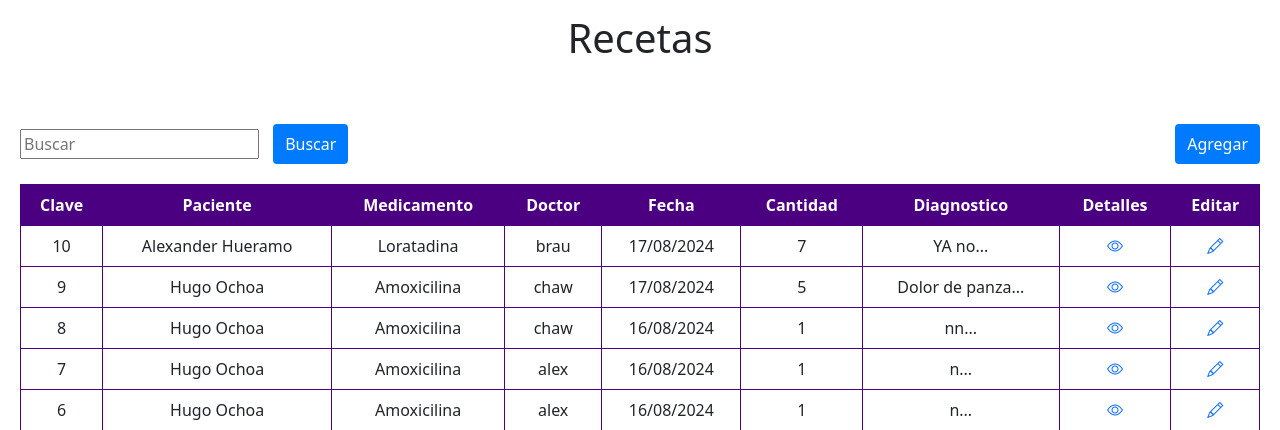
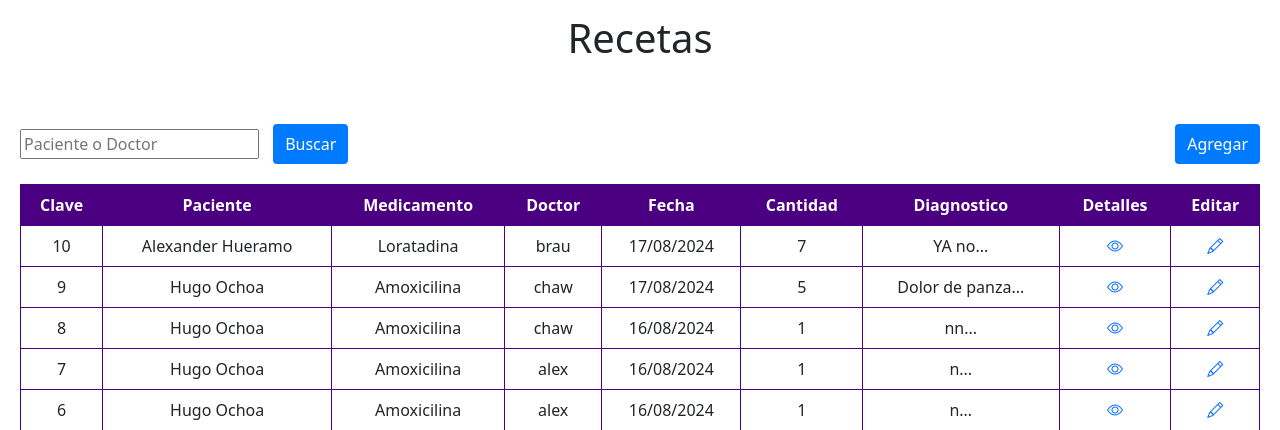
Before and after one commit to Chawder7/albergue_DR, a Django app: page /recetas/ in a window 1280 px wide. Shown: the part 76-506 px from the top of the page. Run offline with Django 5.2, Linux system fonts and the light colour scheme; data comes from the database, SQL or seed files in the repository; both versions use the stored data as it was after the commit; some libraries are stand-ins or nearby versions.

Commit message:
placeholder search

```diff
--- a/farmacia/templates/farmacia/viewFarmacia.html
+++ b/farmacia/templates/farmacia/viewFarmacia.html
@@ -9,7 +9,7 @@
     <div class="container-button">
         <div class="box">
             <form method="GET" action="{% url 'Medicamentos' %}">
-                <input type="search" name="busqueda" value="{{query}}" placeholder="Buscar">
+                <input type="search" name="busqueda" value="{{query}}" placeholder="Medicamento">
                 <button  type="submit" class="button-search">Buscar</button>
             </form>
         </div>
--- a/paciente/templates/paciente/viewPaciente.html
+++ b/paciente/templates/paciente/viewPaciente.html
@@ -9,7 +9,7 @@
     <div class="container-button">
         <div class="box">
             <form method="GET" action="{% url 'Pacientes' %}">
-                <input type="search" name="busqueda" value="{{query}}" placeholder="Buscar">
+                <input type="search" name="busqueda" value="{{query}}" placeholder="Nombre">
                 <button  type="submit" class="button-search">Buscar</button>
             </form>
         </div>
--- a/receta/templates/receta/viewRecetas.html
+++ b/receta/templates/receta/viewRecetas.html
@@ -9,7 +9,7 @@
     <div class="container-button">
         <div class="box">
             <form method="GET" action="{% url 'Recetas' %}">
-                <input type="search" name="busqueda" value="{{query}}" placeholder="Buscar">
+                <input type="search" name="busqueda" value="{{query}}" placeholder="Paciente o Doctor">
                 <button  type="submit" class="button-search">Buscar</button>
             </form>
         </div>
```
Also changed, not shown: db.sqlite3.
